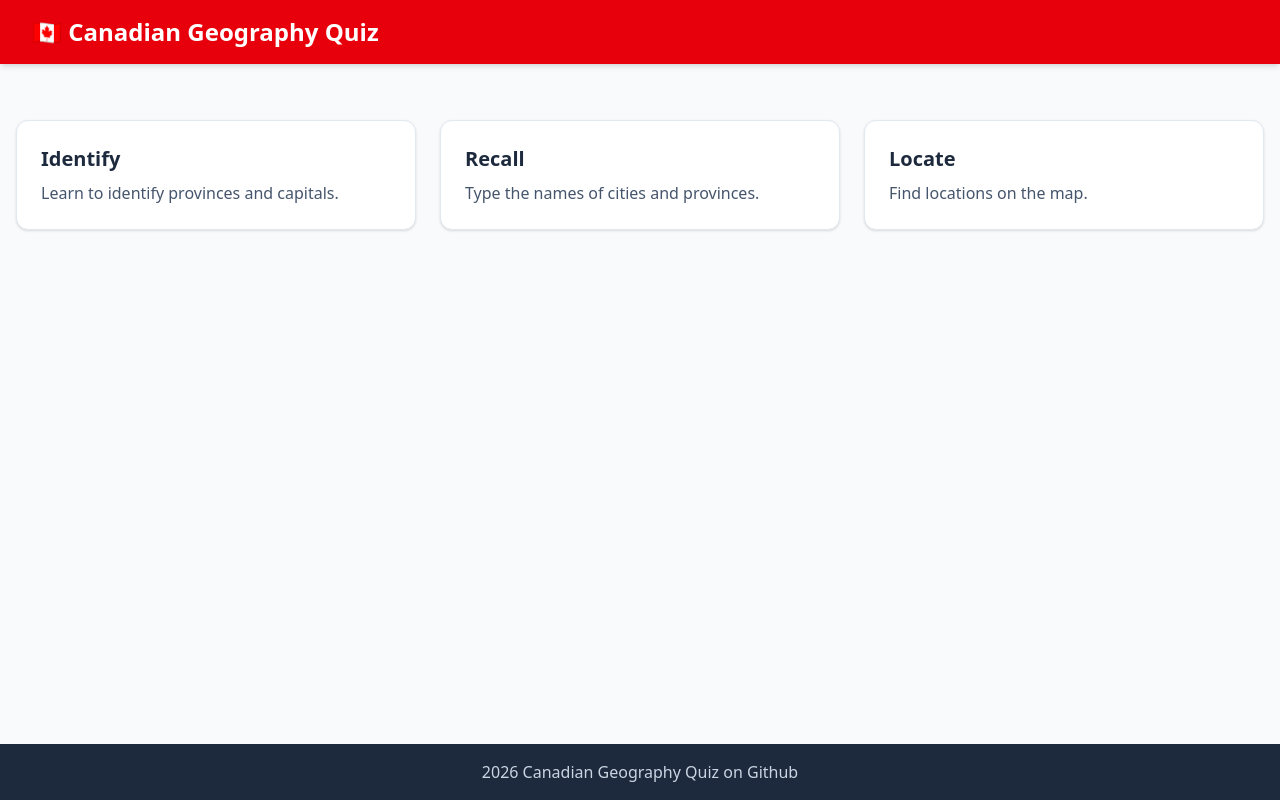
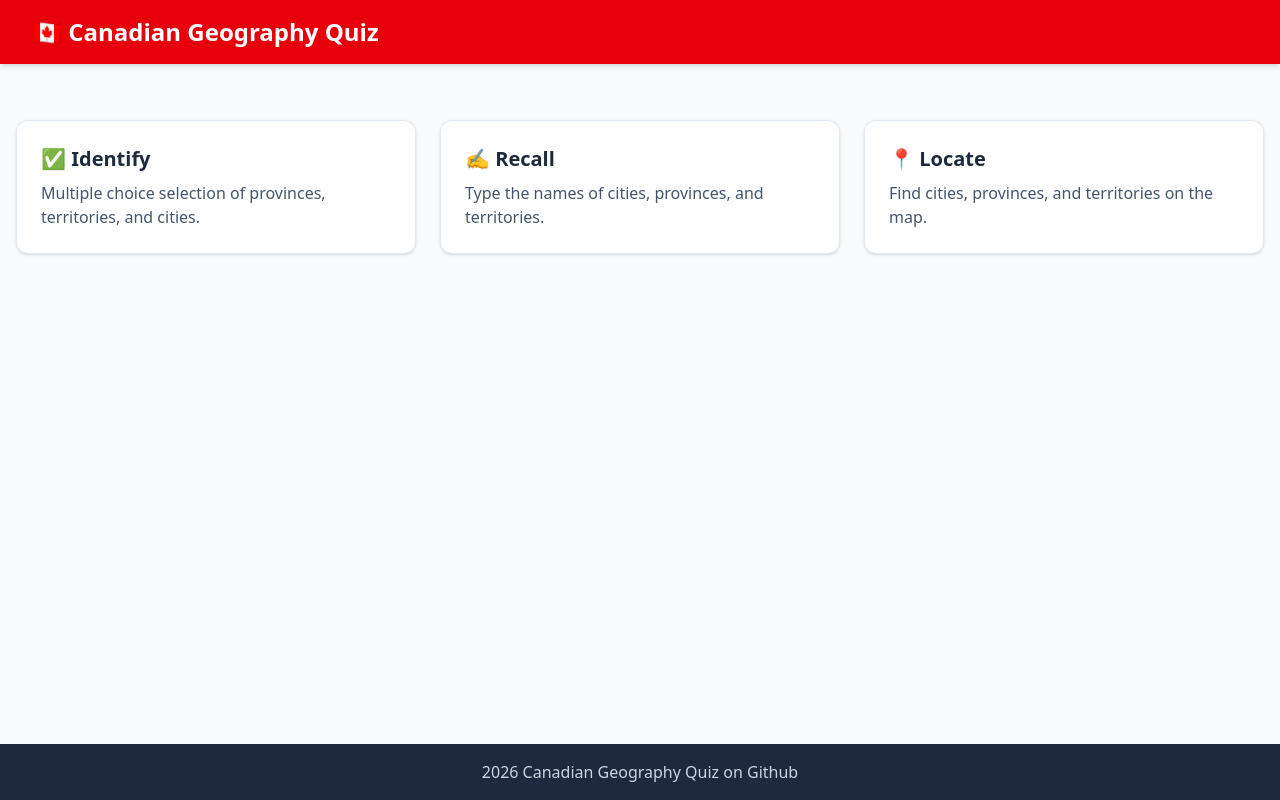
Before and after one commit to stungeye/Canadian-Geography-Quiz-Games, a React (Vite) app: page / in a window 1280 px wide. Built offline with nearby package versions, Linux system fonts and the light colour scheme.

Commit message:
Improved game mode titles and descriptions.

```diff
--- a/src/App.tsx
+++ b/src/App.tsx
@@ -68,19 +68,19 @@ function App() {
           <div className="grid grid-cols-1 md:grid-cols-3 gap-6 mt-10">
             {/* Game Mode Selection Cards */}
             <ModeCard
-              title="Identify"
-              description="Learn to identify provinces and capitals."
+              title="✅ Identify"
+              description="Multiple choice selection of provinces, territories, and cities."
               onClick={() => setGameMode('identify')}
             />
             {/* ... other cards ... */}
             <ModeCard
-              title="Recall"
-              description="Type the names of cities and provinces."
+              title="✍️ Recall"
+              description="Type the names of cities, provinces, and territories."
               onClick={() => setGameMode('recall')}
             />
             <ModeCard
-              title="Locate"
-              description="Find locations on the map."
+              title="📍 Locate"
+              description="Find cities, provinces, and territories on the map."
               onClick={() => setGameMode('locate')}
             />
           </div>
```
